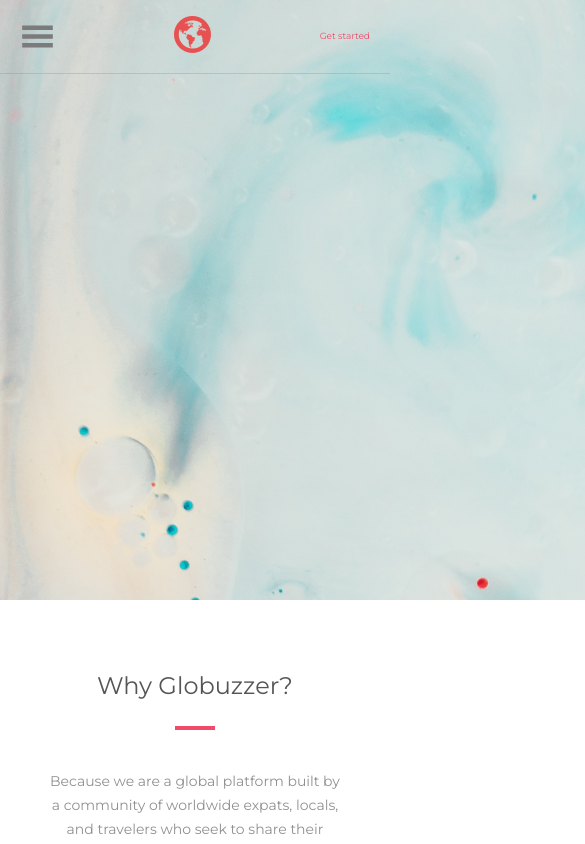
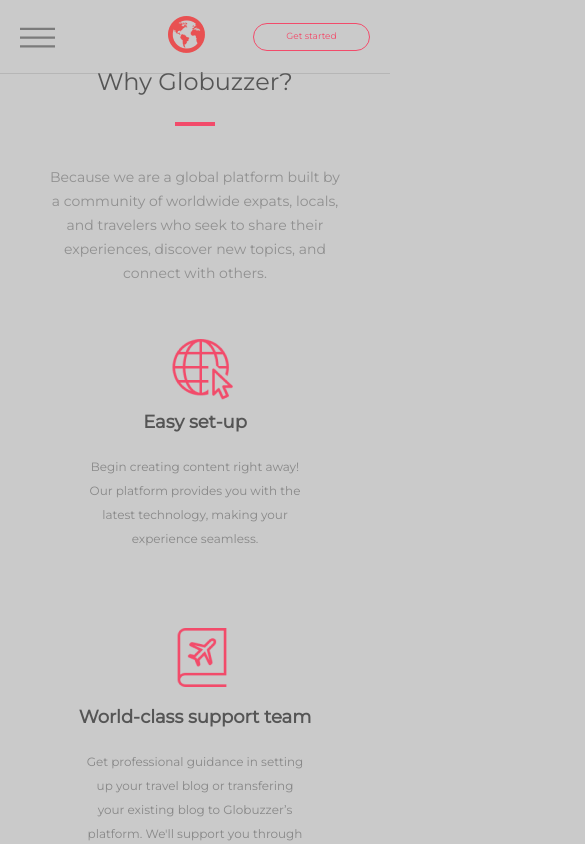
Before and after one commit to tarcea/why-globuzzer, a React (Create React App) app: page / in a window 390 px wide. Shown: the top 844 px of the page, 585 px wide, since content can reach past the window. Built offline with nearby package versions, Linux system fonts and the light colour scheme.

Commit message:
side menu for mobile view'

```diff
--- a/src/App.js
+++ b/src/App.js
@@ -2,7 +2,7 @@
 import Navbar from './components/Navbar/Navbar';
 import WhyGlobuzzer from './components/WhyGlobuzzer/WhyGlobuzzer';
 import Footer from './components/Footer/Footer';
-import background from './images/image_background.png';
+// import background from './images/image_background.png';
 
 function App() {
   const [width, setWidth] = useState(window.innerWidth);
@@ -20,7 +20,6 @@
   return (
     <div>
       <Navbar width={width} />
-      <img src={background} alt="" />
       <WhyGlobuzzer />
       <Footer width={width} />
     </div>
--- a/src/components/Navbar/Navbar.css
+++ b/src/components/Navbar/Navbar.css
@@ -1,6 +1,8 @@
 
 /*GENERAL*/
-
+body {
+  background: #CACACA;
+}
 .navbar-container {
   position: fixed;
   width: 100%;
@@ -9,17 +11,20 @@
 
 /*MOBILE*/
 .mobile-container {
+  z-index: 999;
   display: flex;
   justify-content: space-between;
   align-items: center;
   position: relative;
-  border-bottom: 1px solid rgba(136, 136, 136, 0.3);
+  /*border-bottom: 1px solid rgba(136, 136, 136, 0.3);*/
   margin: 0px auto;
   transition: all 0.3s ease-in-out 0s;
   padding: 16px 20px;
 }
 
 .ghost-button {
+  display: flex;
+  justify-content: center;
   font-family: Montserrat;
   font-style: normal;
   font-weight: 500;
@@ -29,16 +34,67 @@
   align-items: center;
   text-align: center;
   color: #F24B6A;
+  width: 115px;
+  height: 26px;
+  border: 1px solid #F24B6A;
+  border-radius: 15px;
+  background: transparent;
 }
 
 .burger-menu {
   width: 35px;
   height: 35px;
-  color: #7B7B7B;
+  /*color: #7B7B7B;*/
 }
 
 .logo-globe {
-  padding-left: 10px;
+  padding-left: 64px;
+}
+
+.floating-menu {
+  z-index: 9999;
+  height: 345px;
+  width: 213px;
+  background: #2A293A;
+  position: fixed;
+  top:18px;
+  left: 0px;
+}
+
+.sesame-container {
+  display: flex;
+  flex-direction: column;
+  justify-content: center;
+  align-items: flex-start;
+  padding: 14px 20px;
+  color: #FFFFFF;
+}
+
+.sesame-logo {
+  width: 78px;
+  height: 11px;
+  padding-bottom: 45px
+  /*left: 20px;
+  top: 14px;*/
+}
+
+.sesame-links a {
+  display:flex;
+  flex-direction: column;
+  color: #FFFFFF;
+  text-decoration: none;
+  font-family: Montserrat;
+  font-style: normal;
+  font-weight: 600;
+  font-size: 14px;
+  line-height: 17px;
+  padding-left: 18px;
+}
+
+.link {
+  display: flex;
+  align-items: center;
+  padding-bottom: 36px;
 }
 
 /*DESKTOP*/
@@ -87,7 +143,7 @@
 
 
 .desktop-button {
-display: flex;
+  display: flex;
   font-family: Montserrat;
   font-style: normal;
   font-weight: 500;
--- a/src/components/Navbar/NavbarMobile.js
+++ b/src/components/Navbar/NavbarMobile.js
@@ -1,18 +1,52 @@
-import React from 'react';
+import React, { useState } from 'react';
 import logo from '../../images/logo_globe.png';
-import { GiHamburgerMenu } from 'react-icons/gi';
+import { VscMenu } from 'react-icons/vsc';
+import Sesame from './Sesame';
 
 
 const NavbarMobile = () => {
+  const [scrollUp, setScrollUp] = useState(null);
+  const [inHover, setHover] = useState(false);
+  const [openSesame, setSesame] = useState(false);
+
+  const handleClick = () => {
+    openSesame && setSesame(false)
+  }
+
+  const style = {
+    background: scrollUp > 60 ? "#F24B6A" :
+    (inHover ? "#F24B6A" : "rgba(255, 255, 255, 0)"),
+    color: scrollUp > 60 ? "#FFFFFF" : (inHover ? "#FFFFFF" : "#F24B6A")
+  }
+
+  const whiteStyle = {
+    color: scrollUp > 60 ? "#FFFFFF" : "#7B7B7B"
+  }
+
+  const noLine = {
+    borderBottom: scrollUp > 60 ? 0 : "1px solid rgba(136, 136, 136, 0.3)"
+  }
+
+  window.addEventListener("scroll", () => {
+    setScrollUp(window.pageYOffset)
+  });
+
   return (
-    <div className="mobile-container">
-      <GiHamburgerMenu className="burger-menu"/>
+    <div>
+    {openSesame &&
+    <Sesame />
+    }
+    <div className="mobile-container" style={noLine} onClick={handleClick}>
+      <VscMenu className="burger-menu"
+                       style={whiteStyle}
+                       onClick={() => setSesame(!openSesame)}/>
       <div className="logo-globe">
         <img src={logo} alt="logo-globe" />
       </div>
-      <div className="ghost-button">
+      <div className="ghost-button" style={style}>
         <p>Get started</p>
       </div>
+    </div>
     </div>
   );
 }
--- /dev/null
+++ b/src/components/Navbar/Sesame.js
@@ -0,0 +1,30 @@
+import React from 'react';
+import logo from '../../images/globuzzer_logo.png';
+import { AiOutlineQuestionCircle } from 'react-icons/ai';
+import { GoLocation } from 'react-icons/go';
+
+const Sesame = () => {
+
+
+  return (
+    <div className="floating-menu">
+      <div className="sesame-container">
+        <div>
+          <img src={logo} alt="logo" className="sesame-logo"/>
+        </div>
+        <div className="sesame-links">
+          <div className="link">
+            <GoLocation />
+            <a href="#www">Testimonials</a>
+          </div>
+          <div className="link">
+            <AiOutlineQuestionCircle />
+            <a href="#www">Contact us</a>
+          </div>
+        </div>
+      </div>
+    </div>
+  );
+}
+
+export default Sesame;
```
